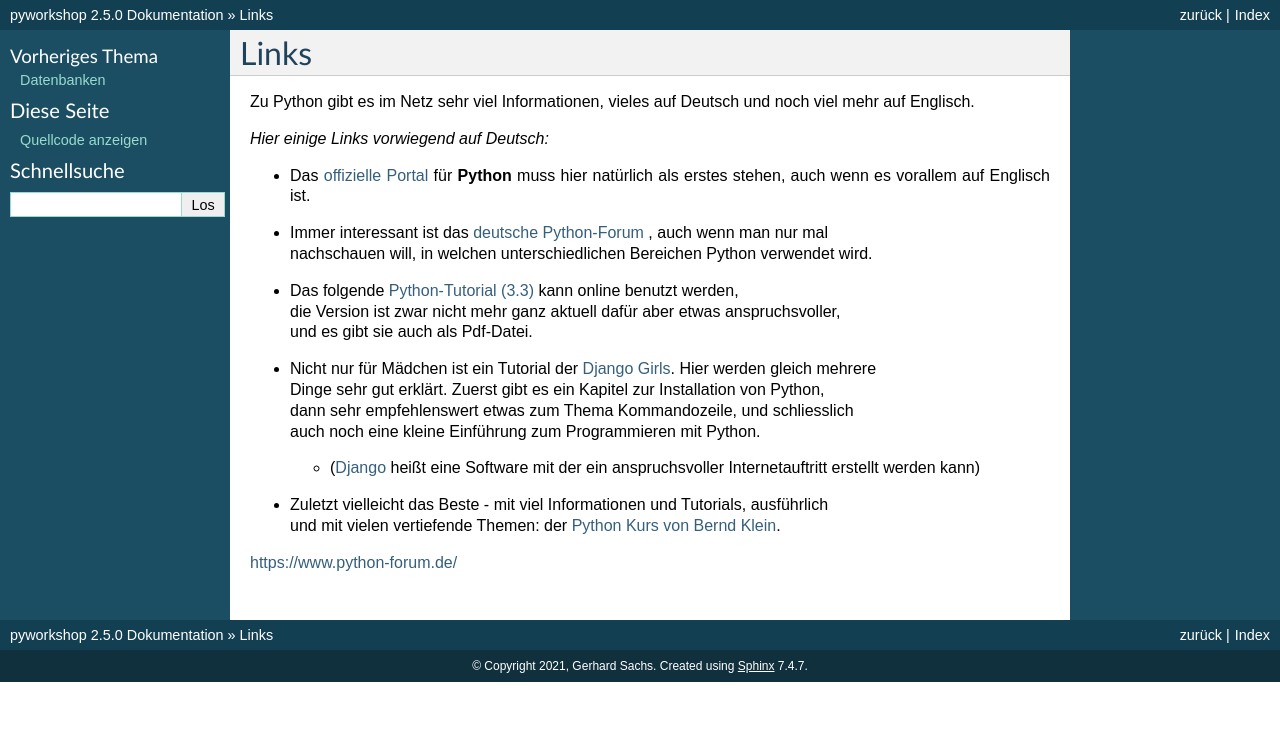
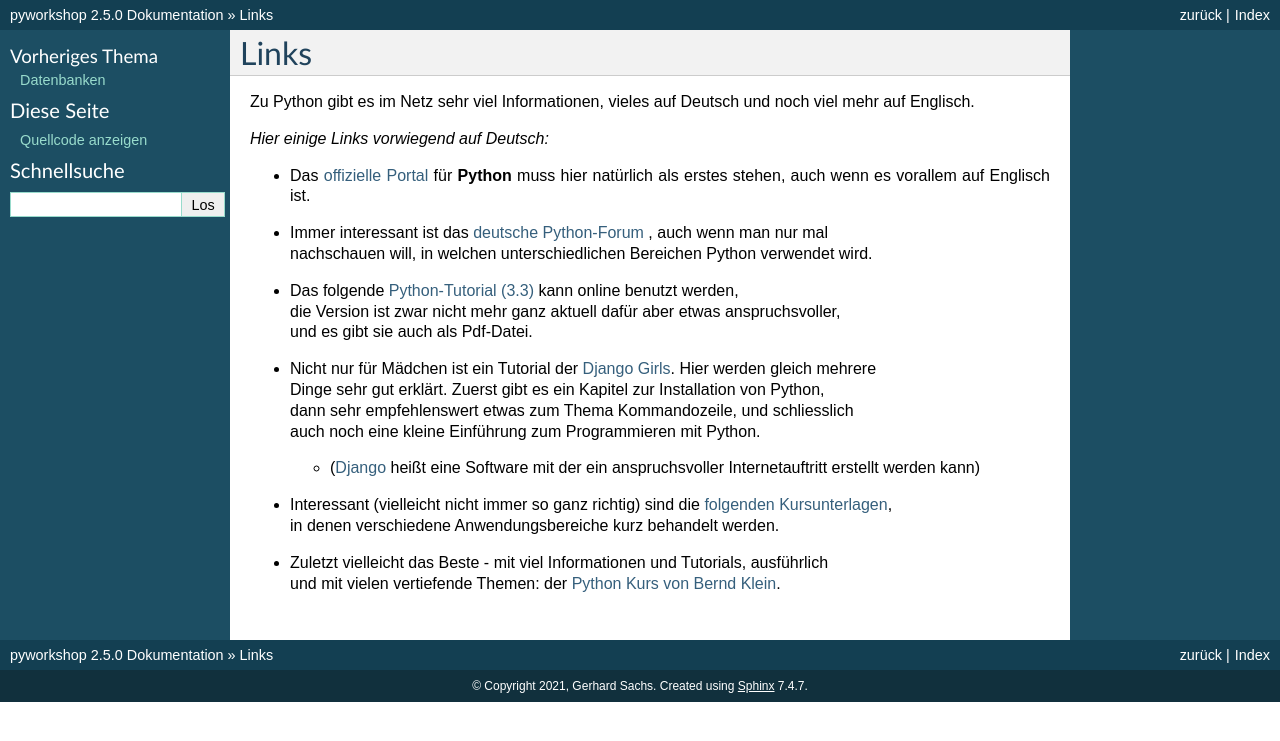
Before and after one commit to gerpark/pyworkshop, a Sphinx documentation site: the page built from docs/source/links.rst, in a window 1280 px wide. Shown: the top 741 px of the page. Built offline with Sphinx 7.4.7, drawn with Linux system fonts in a browser that asks for light colours.

Commit message:
2.56 jan25

```diff
--- a/docs/source/links.rst
+++ b/docs/source/links.rst
@@ -26,8 +26,7 @@ vieles auf Deutsch und noch viel mehr auf Englisch.
 
   * (`Django <https://de.wikipedia.org/wiki/Django_(Framework)>`_ heißt eine Software mit der ein anspruchsvoller Internetauftritt erstellt werden kann)
 
+* | Interessant (vielleicht nicht immer so ganz richtig) sind die `folgenden Kursunterlagen <https://www.python-lernen.de>`_,
+  | in denen verschiedene Anwendungsbereiche kurz behandelt werden.
 * | Zuletzt vielleicht das Beste - mit viel Informationen und Tutorials, ausführlich
   | und mit vielen vertiefende Themen: der `Python Kurs von Bernd Klein <https://www.python-kurs.eu>`_.
-
-
-https://www.python-forum.de/
```
